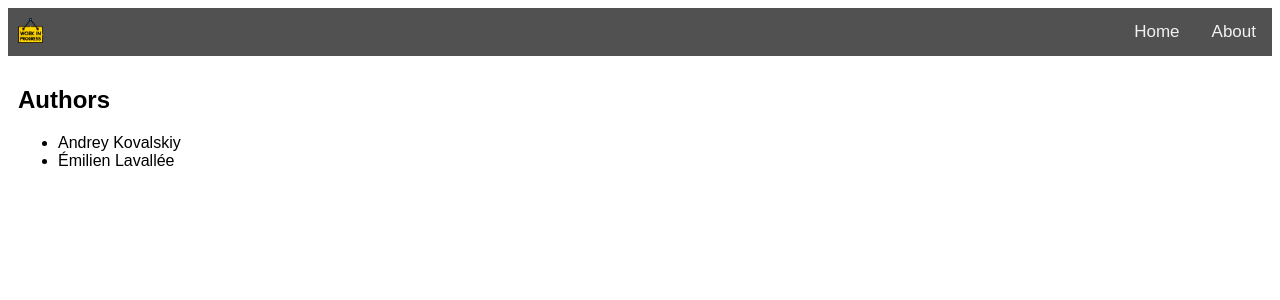
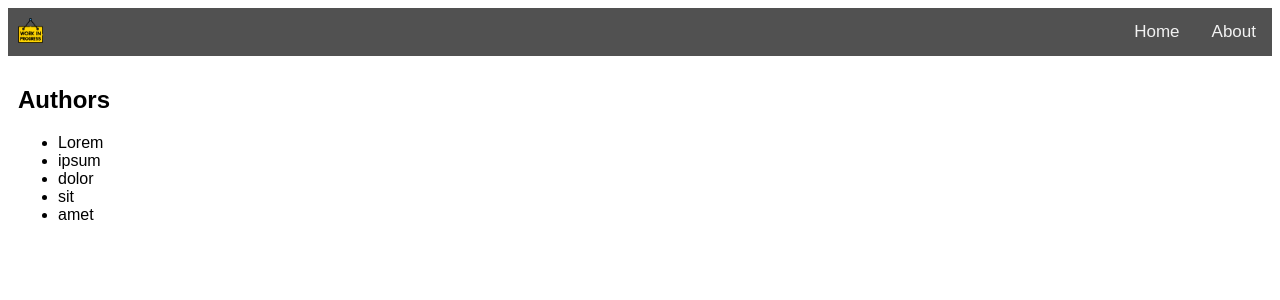
Before and after one commit to MotionForce/obnl-hax, a SvelteKit app: page /about in a window 1280 px wide. Shown: the top 300 px of the page. Built offline with nearby package versions, Linux system fonts and the light colour scheme.

Commit message:
removed names from authors in about and replaced it with lorem ipsum

```diff
--- a/src/routes/about/+page.svelte
+++ b/src/routes/about/+page.svelte
@@ -1,5 +1,5 @@
 <script>
-    let authorNames = ["Andrey Kovalskiy", "Émilien Lavallée"];
+    let authorNames = ["Lorem", "ipsum", "dolor", "sit", "amet"];
 </script>
 
 <div class="authors">
```
